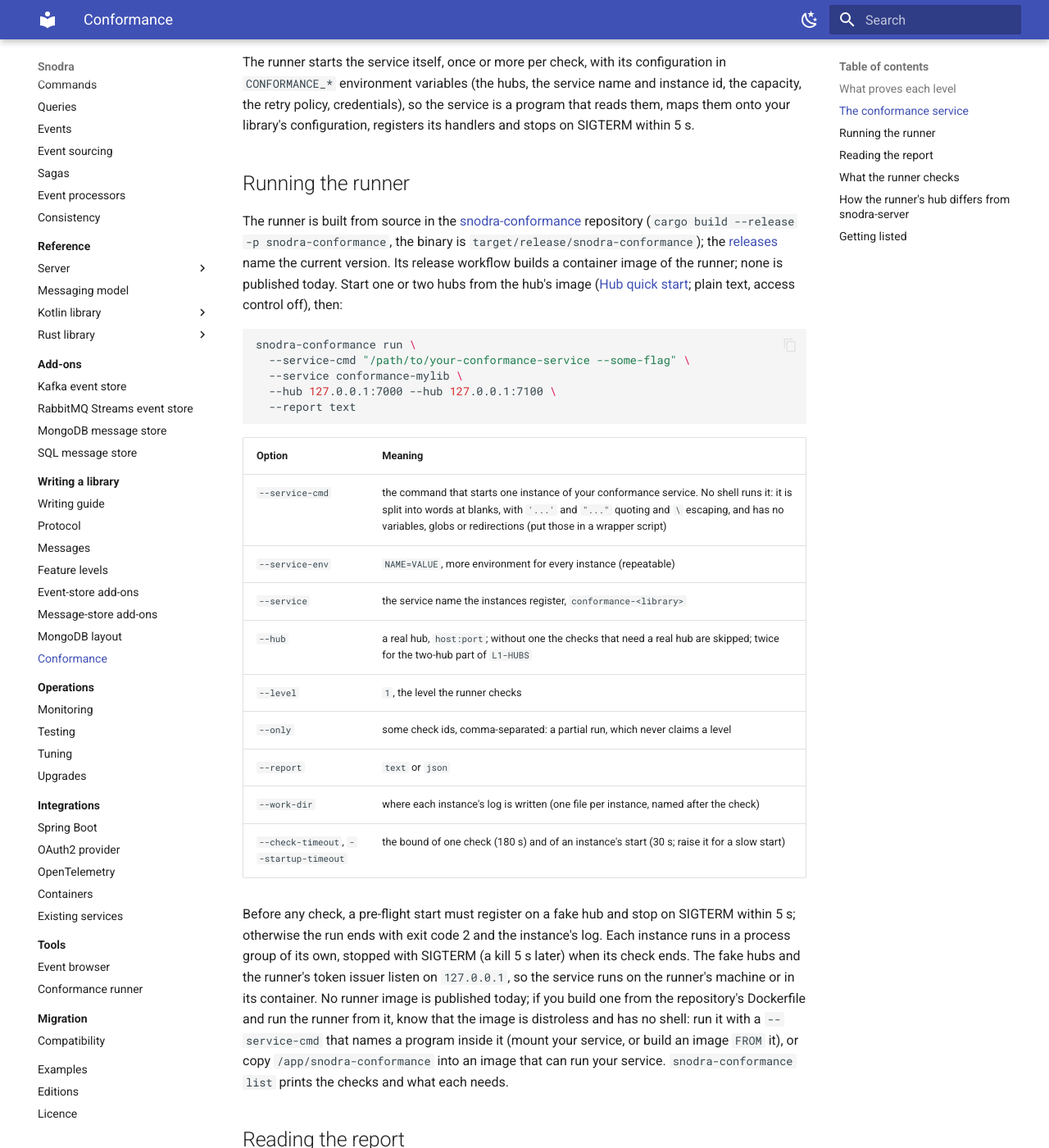
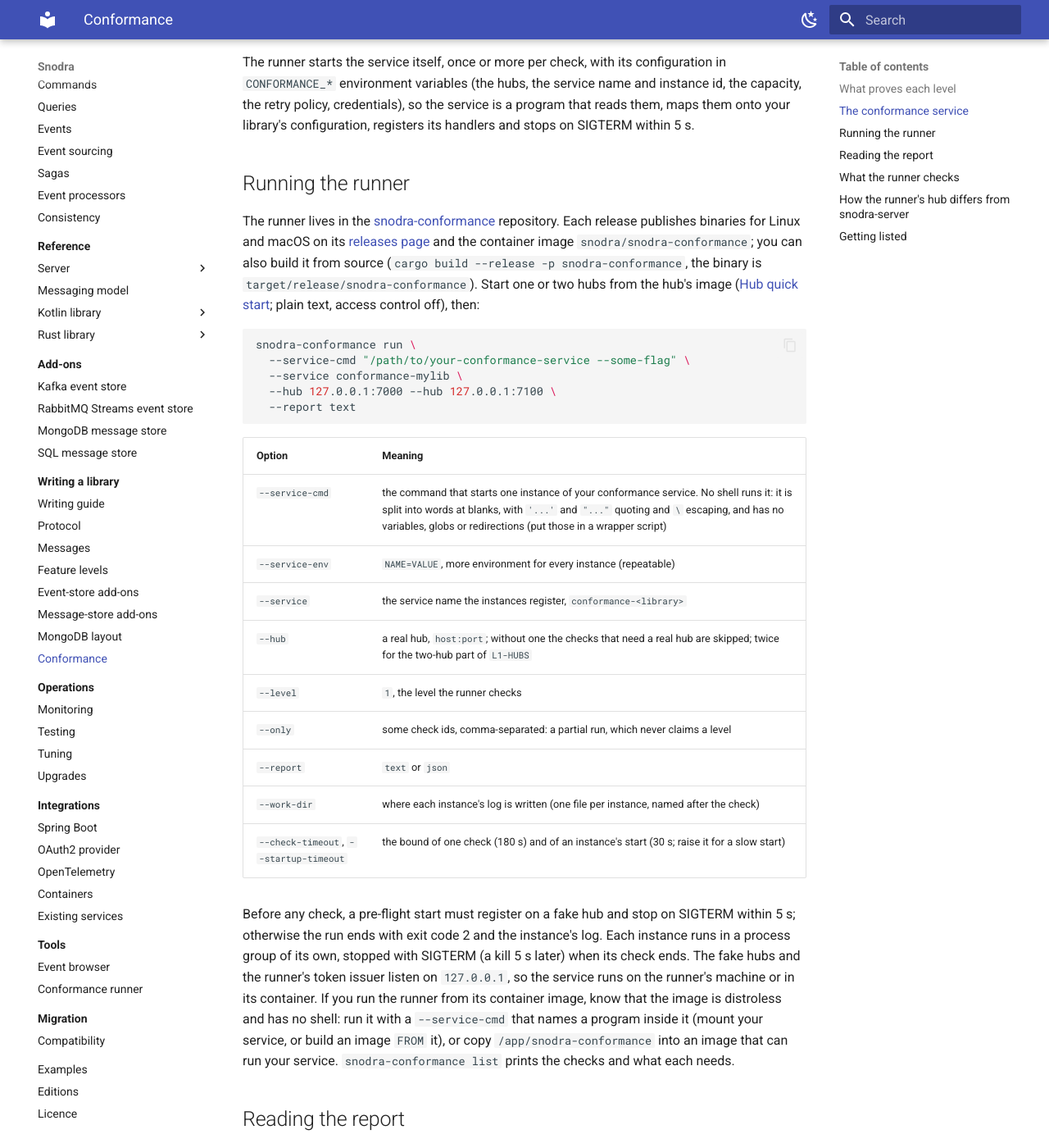
Before and after one commit to snodra/snodra-site, an MkDocs documentation site: the page built from docs/library-authors/conformance.md, in a window 1280 px wide and 1400 px high, scrolled down 834 px. Shown: the whole window at 82% size. Built offline with MkDocs 1.6.1 and Material for MkDocs 9.7.7, drawn with Linux system fonts in a browser that asks for light colours.

Commit message:
docs: the conformance runner ships as binaries and an image
Co-Authored-By: Claude Fable 5.2 <noreply@anthropic.com>

````diff
--- a/docs/library-authors/conformance.md
+++ b/docs/library-authors/conformance.md
@@ -34,10 +34,10 @@ SIGTERM within 5 s.
 
 ## Running the runner
 
-The runner is built from source in the [snodra-conformance](https://github.com/snodra/snodra-conformance) repository
-(`cargo build --release -p snodra-conformance`, the binary is `target/release/snodra-conformance`); the
-[releases](https://github.com/snodra/snodra-conformance/releases) name the current version. Its release workflow
-builds a container image of the runner; none is published today. Start one or two hubs from the hub's image
+The runner lives in the [snodra-conformance](https://github.com/snodra/snodra-conformance) repository. Each release
+publishes binaries for Linux and macOS on its [releases page](https://github.com/snodra/snodra-conformance/releases)
+and the container image `snodra/snodra-conformance`; you can also build it from source
+(`cargo build --release -p snodra-conformance`, the binary is `target/release/snodra-conformance`). Start one or two hubs from the hub's image
 ([Hub quick start](../server/quickstart.md); plain text, access control off), then:
 
 ```sh
@@ -63,8 +63,8 @@ snodra-conformance run \
 Before any check, a pre-flight start must register on a fake hub and stop on SIGTERM within 5 s; otherwise the run
 ends with exit code 2 and the instance's log. Each instance runs in a process group of its own, stopped with SIGTERM
 (a kill 5 s later) when its check ends. The fake hubs and the runner's token issuer listen on `127.0.0.1`, so the
-service runs on the runner's machine or in its container. No runner image is published today; if you build one from the
-repository's Dockerfile and run the runner from it, know that the image is distroless and has no shell: run it with a `--service-cmd` that names a program inside it (mount your
+service runs on the runner's machine or in its container. If you run the runner from its container image, know that
+the image is distroless and has no shell: run it with a `--service-cmd` that names a program inside it (mount your
 service, or build an image `FROM` it), or copy `/app/snodra-conformance` into an image that can run your service.
 `snodra-conformance list` prints the checks and what each needs.
 
````
Also changed, not shown: docs/tools/conformance-runner.md (+4 -2 lines).
